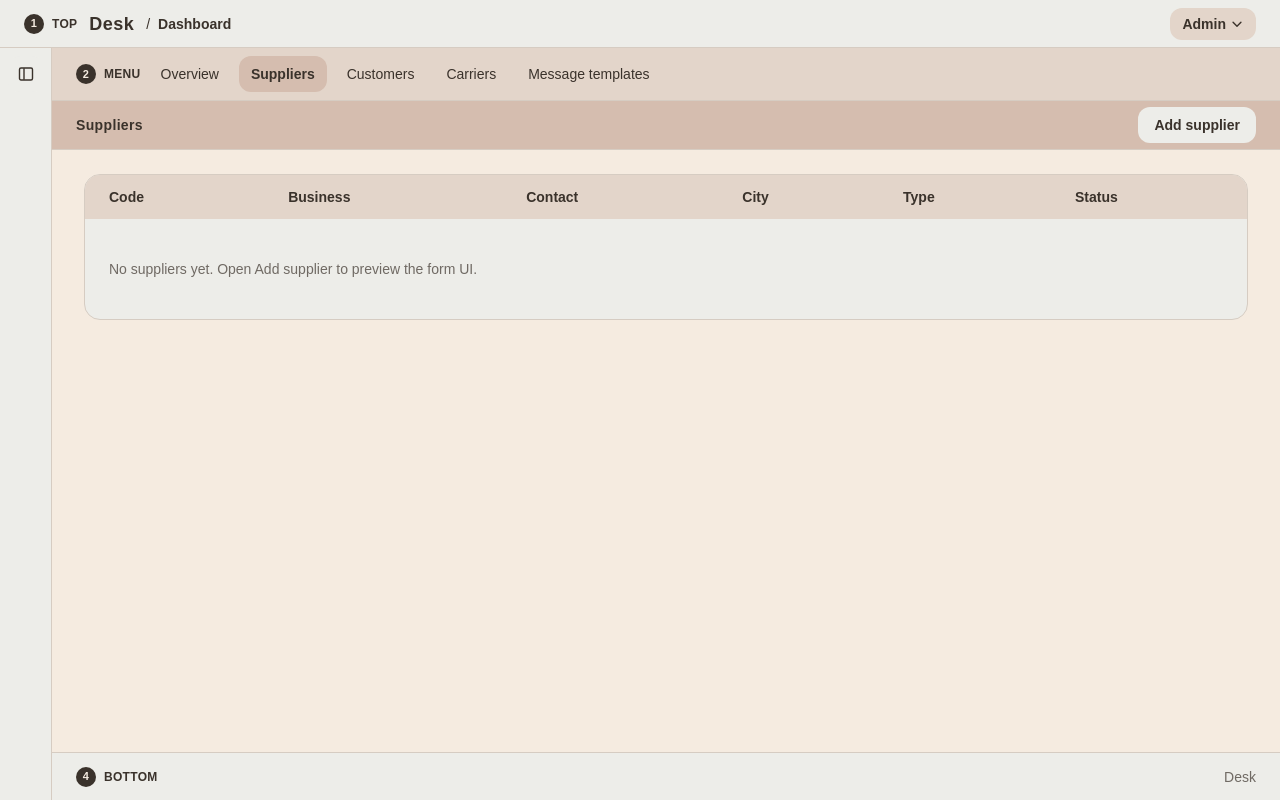
After one commit to fariduddinahmadtoor123-sudo/All.agricart.pk, a Laravel app: page /contacts/suppliers in a window 1280 px wide. The commit adds this page. Run offline with Laravel 12, Linux system fonts and the light colour scheme; a user stored in the database is signed in; data comes from the database, SQL or seed files in the repository; style sheets or scripts are compiled from the project's sources.

Commit message:
Add Contacts menus and UI previews from old Agricart.

```diff
--- a/Modules/Contacts/Http/Controllers/ContactsController.php
+++ b/Modules/Contacts/Http/Controllers/ContactsController.php
@@ -8,11 +8,66 @@ use Illuminate\View\View;
 
 class ContactsController extends Controller
 {
-    public function __invoke(Request $request): View
+    public function overview(Request $request): View
     {
-        return view('section', [
+        return view('contacts.overview', [
             'user' => $request->user(),
-            'title' => 'Contacts',
+            'cards' => [
+                [
+                    'label' => 'Suppliers',
+                    'route' => 'contacts.suppliers',
+                    'count' => 0,
+                    'hint' => 'Businesses you buy from',
+                ],
+                [
+                    'label' => 'Customers',
+                    'route' => 'contacts.customers',
+                    'count' => 0,
+                    'hint' => 'Online and offline buyers',
+                ],
+                [
+                    'label' => 'Carriers',
+                    'route' => 'contacts.carriers',
+                    'count' => 0,
+                    'hint' => 'Transport and courier companies',
+                ],
+                [
+                    'label' => 'Message templates',
+                    'route' => 'contacts.message-templates',
+                    'count' => 0,
+                    'hint' => 'Saved WhatsApp / SMS text',
+                ],
+            ],
+        ]);
+    }
+
+    public function suppliers(Request $request): View
+    {
+        return view('contacts.suppliers', [
+            'user' => $request->user(),
+            'supplierTypes' => config('supplier_types', []),
+        ]);
+    }
+
+    public function customers(Request $request): View
+    {
+        return view('contacts.customers', [
+            'user' => $request->user(),
+        ]);
+    }
+
+    public function carriers(Request $request): View
+    {
+        return view('contacts.carriers', [
+            'user' => $request->user(),
+            'transportTypes' => config('transport_types', []),
+        ]);
+    }
+
+    public function messageTemplates(Request $request): View
+    {
+        return view('contacts.message-templates', [
+            'user' => $request->user(),
         ]);
     }
 }
--- a/Modules/Contacts/module.php
+++ b/Modules/Contacts/module.php
@@ -8,6 +8,7 @@ return [
     'route' => 'contacts',
     'patterns' => [
         'contacts',
+        'contacts.*',
     ],
     'soon' => false,
     'provider' => ContactsServiceProvider::class,
--- a/Modules/Contacts/routes/web.php
+++ b/Modules/Contacts/routes/web.php
@@ -3,4 +3,8 @@
 use Illuminate\Support\Facades\Route;
 use Modules\Contacts\Http\Controllers\ContactsController;
 
-Route::get('/contacts', ContactsController::class)->name('contacts');
+Route::get('/contacts', [ContactsController::class, 'overview'])->name('contacts');
+Route::get('/contacts/suppliers', [ContactsController::class, 'suppliers'])->name('contacts.suppliers');
+Route::get('/contacts/customers', [ContactsController::class, 'customers'])->name('contacts.customers');
+Route::get('/contacts/carriers', [ContactsController::class, 'carriers'])->name('contacts.carriers');
+Route::get('/contacts/message-templates', [ContactsController::class, 'messageTemplates'])->name('contacts.message-templates');
--- a/app/Support/DeskMenu.php
+++ b/app/Support/DeskMenu.php
@@ -27,7 +27,7 @@ class DeskMenu
         }
 
         foreach (self::items() as $item) {
-            if ($item['route'] !== $name || in_array($item['key'], ['dashboard', 'forex', 'settings', 'docs'], true)) {
+            if ($item['route'] !== $name || in_array($item['key'], ['dashboard', 'forex', 'settings', 'docs', 'contacts'], true)) {
                 continue;
             }
 
--- /dev/null
+++ b/config/supplier_types.php
@@ -0,0 +1,12 @@
+<?php
+
+return [
+    'manufacturer' => ['en' => 'Manufacturer', 'ur' => 'مینوفیکچرر'],
+    'distributor' => ['en' => 'Distributor', 'ur' => 'ڈسٹریبیوٹر'],
+    'wholesaler' => ['en' => 'Wholesaler', 'ur' => 'تھوک فروش'],
+    'importer' => ['en' => 'Importer', 'ur' => 'درآمد کنندہ'],
+    'retailer' => ['en' => 'Retailer', 'ur' => 'ریٹیلر'],
+    'farmer' => ['en' => 'Farmer / Grower', 'ur' => 'کسان / پیداوار کنندہ'],
+    'service_provider' => ['en' => 'Service Provider', 'ur' => 'سروس فراہم کنندہ'],
+    'other' => ['en' => 'Other', 'ur' => 'دیگر'],
+];
--- /dev/null
+++ b/config/transport_types.php
@@ -0,0 +1,7 @@
+<?php
+
+return [
+    'courier' => ['en' => 'Courier Company', 'ur' => 'کوریئر کمپنی'],
+    'goods_company' => ['en' => 'Goods Company (Adda)', 'ur' => 'گڈز کمپنی (اڈہ)'],
+    'freight' => ['en' => 'Freight', 'ur' => 'فریٹ'],
+];
--- a/resources/views/components/layouts/shell.blade.php
+++ b/resources/views/components/layouts/shell.blade.php
@@ -217,6 +217,7 @@
                     $submenuGroup = match (true) {
                         request()->routeIs('settings', 'roles*', 'colors*') => 'settings',
                         request()->routeIs('notes*') => 'docs',
+                        request()->routeIs('contacts', 'contacts.*') => 'contacts',
                         request()->routeIs('forex*') => 'forex',
                         default => 'home',
                     };
@@ -227,6 +228,13 @@
                         ],
                         'docs' => [
                             ['route' => 'notes', 'label' => 'Notes', 'active' => 'notes*'],
+                        ],
+                        'contacts' => [
+                            ['route' => 'contacts', 'label' => 'Overview', 'active' => 'contacts'],
+                            ['route' => 'contacts.suppliers', 'label' => 'Suppliers', 'active' => 'contacts.suppliers'],
+                            ['route' => 'contacts.customers', 'label' => 'Customers', 'active' => 'contacts.customers'],
+                            ['route' => 'contacts.carriers', 'label' => 'Carriers', 'active' => 'contacts.carriers'],
+                            ['route' => 'contacts.message-templates', 'label' => 'Message templates', 'active' => 'contacts.message-templates'],
                         ],
                         'forex' => array_values(array_filter([
                             ['route' => 'forex.watch', 'label' => 'Market Watch', 'active' => 'forex.watch'],
--- /dev/null
+++ b/resources/views/contacts/partials/supplier-form-preview.blade.php
@@ -0,0 +1,64 @@
+<div class="flex h-full flex-col gap-5 p-6">
+    @include('contacts.partials.ui-preview-note')
+
+    <div class="grid gap-4 sm:grid-cols-2">
+        <label class="grid gap-1 text-sm font-semibold">Business name (EN) *
+            <input type="text" disabled class="rounded-xl border border-line bg-canvas px-4 py-3 font-normal opacity-80" placeholder="EN or UR required">
+        </label>
+        <label class="grid gap-1 text-sm font-semibold">Business name (UR) *
+            <input type="text" disabled dir="rtl" class="rounded-xl border border-line bg-canvas px-4 py-3 font-normal opacity-80">
+        </label>
+        <label class="grid gap-1 text-sm font-semibold">Supplier type
+            <select disabled class="rounded-xl border border-line bg-canvas px-4 py-3 font-normal opacity-80">
+                <option value="">Choose type</option>
+                @foreach ($supplierTypes as $key => $labels)
+                    <option value="{{ $key }}">{{ $labels['en'] ?? $key }}</option>
+                @endforeach
+            </select>
+        </label>
+        <label class="grid gap-1 text-sm font-semibold">Status *
+            <select disabled class="rounded-xl border border-line bg-canvas px-4 py-3 font-normal opacity-80">
+                <option>Active</option>
+                <option>Inactive</option>
+            </select>
+        </label>
+        <label class="grid gap-1 text-sm font-semibold">Contact name (EN) *
+            <input type="text" disabled class="rounded-xl border border-line bg-canvas px-4 py-3 font-normal opacity-80">
+        </label>
+        <label class="grid gap-1 text-sm font-semibold">Contact name (UR) *
+            <input type="text" disabled dir="rtl" class="rounded-xl border border-line bg-canvas px-4 py-3 font-normal opacity-80">
+        </label>
+        <label class="grid gap-1 text-sm font-semibold sm:col-span-2">Mobile *
+            <input type="text" disabled class="rounded-xl border border-line bg-canvas px-4 py-3 font-normal opacity-80">
+        </label>
+        <label class="grid gap-1 text-sm font-semibold">Address (EN) *
+            <textarea disabled rows="2" class="rounded-xl border border-line bg-canvas px-4 py-3 font-normal opacity-80"></textarea>
+        </label>
+        <label class="grid gap-1 text-sm font-semibold">Address (UR) *
+            <textarea disabled rows="2" dir="rtl" class="rounded-xl border border-line bg-canvas px-4 py-3 font-normal opacity-80"></textarea>
+        </label>
+        <label class="grid gap-1 text-sm font-semibold">City *
+            <input type="text" disabled class="rounded-xl border border-line bg-canvas px-4 py-3 font-normal opacity-80" placeholder="Required for Pakistan">
+        </label>
+        <label class="grid gap-1 text-sm font-semibold">Email / portal
+            <input type="email" disabled class="rounded-xl border border-line bg-canvas px-4 py-3 font-normal opacity-80">
+        </label>
+        <label class="grid gap-1 text-sm font-semibold">Bank accounts
+            <input type="text" disabled class="rounded-xl border border-line bg-canvas px-4 py-3 font-normal opacity-80" placeholder="Bank + title + number rows">
+        </label>
+        <label class="grid gap-1 text-sm font-semibold">Categories
+            <input type="text" disabled class="rounded-xl border border-line bg-canvas px-4 py-3 font-normal opacity-80" placeholder="Linked product categories">
+        </label>
+        <label class="grid gap-1 text-sm font-semibold">CNIC / card photos
+            <input type="file" disabled class="rounded-xl border border-line bg-canvas px-4 py-3 font-normal opacity-80">
+        </label>
+        <label class="grid gap-1 text-sm font-semibold">Opening balance / credit
+            <input type="text" disabled class="rounded-xl border border-line bg-canvas px-4 py-3 font-normal opacity-80">
+        </label>
+    </div>
+
+    <div class="mt-auto flex justify-end gap-2 border-t border-line pt-4">
+        <button type="button" data-window-close class="rounded-xl border border-line bg-canvas px-4 py-2 text-sm font-semibold">Close</button>
+        <button type="button" disabled class="rounded-xl bg-primary px-4 py-2 text-sm font-semibold opacity-60">Save (later)</button>
+    </div>
+</div>
--- /dev/null
+++ b/resources/views/contacts/partials/ui-preview-note.blade.php
@@ -0,0 +1 @@
+<p class="rounded-xl border border-line bg-soft px-4 py-3 text-sm text-ink/70">UI preview only — fields match old Agricart. Save is not wired yet.</p>
--- /dev/null
+++ b/resources/views/contacts/suppliers.blade.php
@@ -0,0 +1,31 @@
+<x-layouts.shell title="Suppliers" :user="$user">
+    <x-slot:panel>
+        <button type="button" data-window-open="supplier-window" class="rounded-xl bg-card px-4 py-2 text-sm font-semibold">Add supplier</button>
+    </x-slot:panel>
+
+    <div class="overflow-hidden rounded-2xl border border-line bg-card">
+        <table class="w-full text-left text-sm">
+            <thead class="bg-soft">
+                <tr>
+                    <th class="px-4 py-3 font-semibold sm:px-6">Code</th>
+                    <th class="px-4 py-3 font-semibold sm:px-6">Business</th>
+                    <th class="px-4 py-3 font-semibold sm:px-6">Contact</th>
+                    <th class="px-4 py-3 font-semibold sm:px-6">City</th>
+                    <th class="px-4 py-3 font-semibold sm:px-6">Type</th>
+                    <th class="px-4 py-3 font-semibold sm:px-6">Status</th>
+                </tr>
+            </thead>
+            <tbody>
+                <tr>
+                    <td class="px-4 py-10 text-ink/70 sm:px-6" colspan="6">No suppliers yet. Open Add supplier to preview the form UI.</td>
+                </tr>
+            </tbody>
+        </table>
+    </div>
+
+    @push('windows')
+        <x-desk-window id="supplier-window" title="New supplier">
+            @include('contacts.partials.supplier-form-preview', ['supplierTypes' => $supplierTypes])
+        </x-desk-window>
+    @endpush
+</x-layouts.shell>
```
Also changed, not shown: resources/views/contacts/carriers.blade.php (added, +31 -0 lines), resources/views/contacts/customers.blade.php (added, +30 -0 lines), resources/views/contacts/message-templates.blade.php (added, +28 -0 lines), resources/views/contacts/overview.blade.php (added, +17 -0 lines), resources/views/contacts/partials/carrier-form-preview.blade.php (added, +52 -0 lines), resources/views/contacts/partials/customer-form-preview.blade.php (added, +53 -0 lines), resources/views/contacts/partials/message-template-form-preview.blade.php (added, +20 -0 lines), tests/Feature/ContactsUiTest.php (added, +56 -0 lines).
